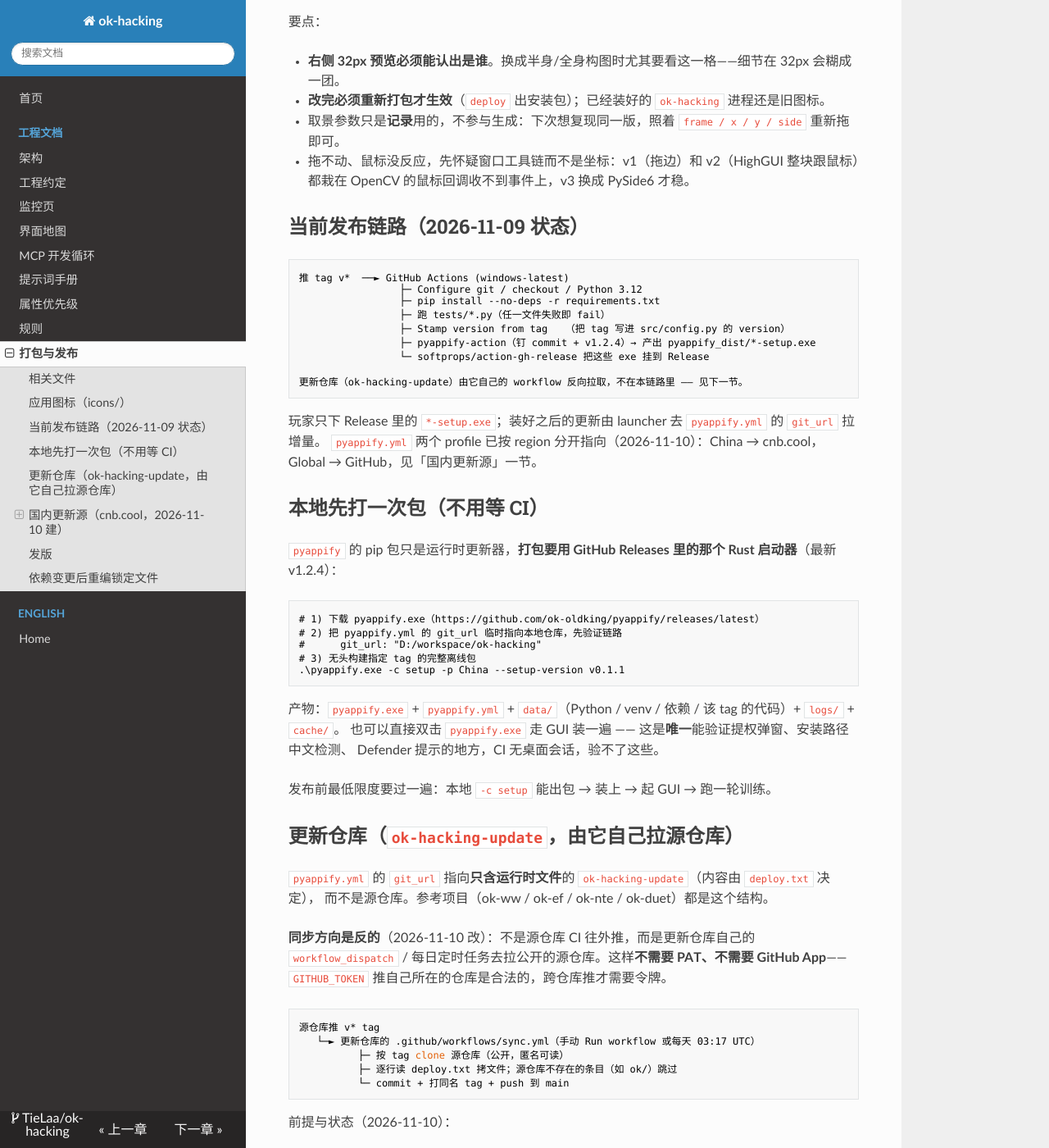
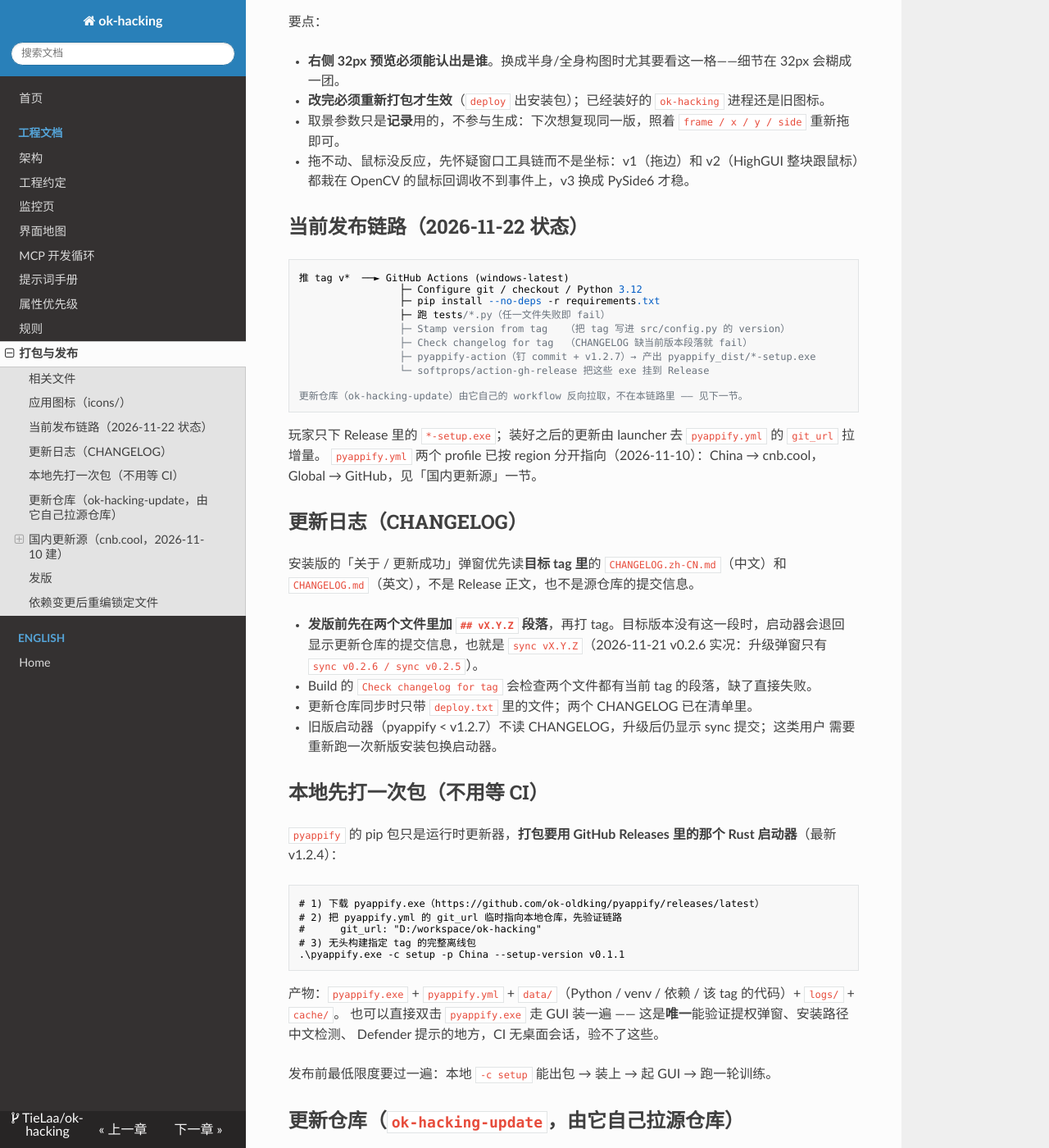
Before and after one commit to TieLaa/ok-hacking, an MkDocs documentation site: the page built from docs/release.md, in a window 1280 px wide and 1400 px high, scrolled down 992 px. Shown: the whole window at 82% size. Built offline with MkDocs 1.6.1, drawn with Linux system fonts in a browser that asks for light colours; nearby versions of some CDN libraries.

Commit message:
ci(release): 发版前补齐更新日志，并检查 CNB 安装包
CHANGELOG 补 v0.2.6 的用户可见变化（v0.2.6 tag 当时缺这一段，启动器退回了 sync 提交）。

Build 增加 Check changelog for tag：两个 CHANGELOG 缺当前 tag 段落直接失败。

deploy 流程：说发版/打 tag 时先写两个 CHANGELOG 并提交，再 tag；发布完成前确认 CNB Release 附件。

docs/release.md 补更新日志来源与 CNB 安装包检查步骤。

````diff
--- a/docs/release.md
+++ b/docs/release.md
@@ -42,7 +42,7 @@
 - 拖不动、鼠标没反应，先怀疑窗口工具链而不是坐标：v1（拖边）和 v2（HighGUI 整块跟鼠标）都栽在
   OpenCV 的鼠标回调收不到事件上，v3 换成 PySide6 才稳。
 
-## 当前发布链路（2026-11-09 状态）
+## 当前发布链路（2026-11-22 状态）
 
 ```
 推 tag v*  ──► GitHub Actions (windows-latest)
@@ -50,7 +50,8 @@
                  ├─ pip install --no-deps -r requirements.txt
                  ├─ 跑 tests/*.py（任一文件失败即 fail）
                  ├─ Stamp version from tag   （把 tag 写进 src/config.py 的 version）
-                 ├─ pyappify-action（钉 commit + v1.2.4）→ 产出 pyappify_dist/*-setup.exe
+                 ├─ Check changelog for tag  （CHANGELOG 缺当前版本段落就 fail）
+                 ├─ pyappify-action（钉 commit + v1.2.7）→ 产出 pyappify_dist/*-setup.exe
                  └─ softprops/action-gh-release 把这些 exe 挂到 Release
 
 更新仓库（ok-hacking-update）由它自己的 workflow 反向拉取，不在本链路里 —— 见下一节。
@@ -58,6 +59,19 @@
 
 玩家只下 Release 里的 `*-setup.exe`；装好之后的更新由 launcher 去 `pyappify.yml` 的 `git_url` 拉增量。
 `pyappify.yml` 两个 profile 已按 region 分开指向（2026-11-10）：China → cnb.cool，Global → GitHub，见「国内更新源」一节。
+
+## 更新日志（CHANGELOG）
+
+安装版的「关于 / 更新成功」弹窗优先读**目标 tag 里**的 `CHANGELOG.zh-CN.md`（中文）和
+`CHANGELOG.md`（英文），不是 Release 正文，也不是源仓库的提交信息。
+
+- **发版前先在两个文件里加 `## vX.Y.Z` 段落**，再打 tag。目标版本没有这一段时，启动器会退回
+  显示更新仓库的提交信息，也就是 `sync vX.Y.Z`（2026-11-21 v0.2.6 实况：升级弹窗只有
+  `sync v0.2.6 / sync v0.2.5`）。
+- Build 的 `Check changelog for tag` 会检查两个文件都有当前 tag 的段落，缺了直接失败。
+- 更新仓库同步时只带 `deploy.txt` 里的文件；两个 CHANGELOG 已在清单里。
+- 旧版启动器（pyappify < v1.2.7）不读 CHANGELOG，升级后仍显示 sync 提交；这类用户
+  需要重新跑一次新版安装包换启动器。
 
 ## 本地先打一次包（不用等 CI）
 
````
Also changed, not shown: .agents/skills/deploy/SKILL.md (+39 -2 lines), AGENTS.md (+4 -0 lines), CHANGELOG.md (+6 -0 lines), CHANGELOG.zh-CN.md (+6 -0 lines), 1 other file.
